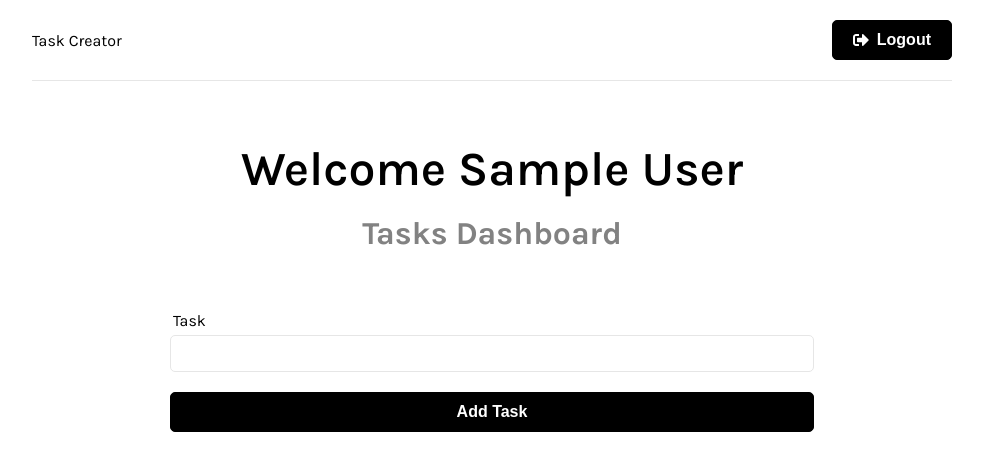
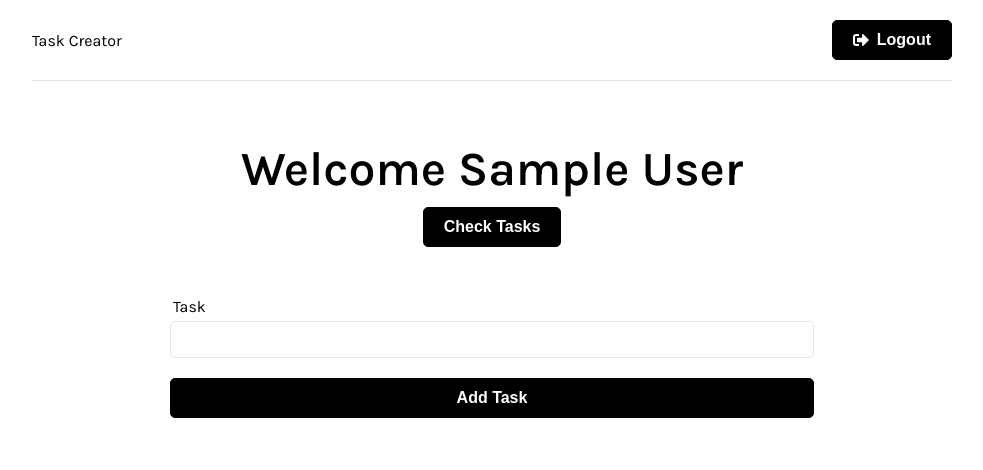
Before and after one commit to bruceblink/task-mern, a React (Create React App) app in the folder frontend/: page / in a window 1280 px wide. Shown: the top 470 px of the page, without its empty margins (148-1131 px from the left). Built offline with nearby package versions, Linux system fonts and the light colour scheme; sample sign-in values are in the browser's storage.

Commit message:
在仪表板中添加“查看任务”按钮，链接到所有任务页面

```diff
--- a/frontend/src/components/Dashboard.js
+++ b/frontend/src/components/Dashboard.js
@@ -15,7 +15,11 @@ const Dashboard = () => {
     <>
       <section className='heading'>
         <h1>Welcome {user && user.name}</h1>
-        <p>Tasks Dashboard</p>
+        <div style={{ display: "flex", justifyContent: "center" }}>
+          <button className='btn' onClick={() => navigate("/alltasks")}>
+            Check Tasks
+          </button>
+        </div>
       </section>
       <TaskForm />
     </>
```
